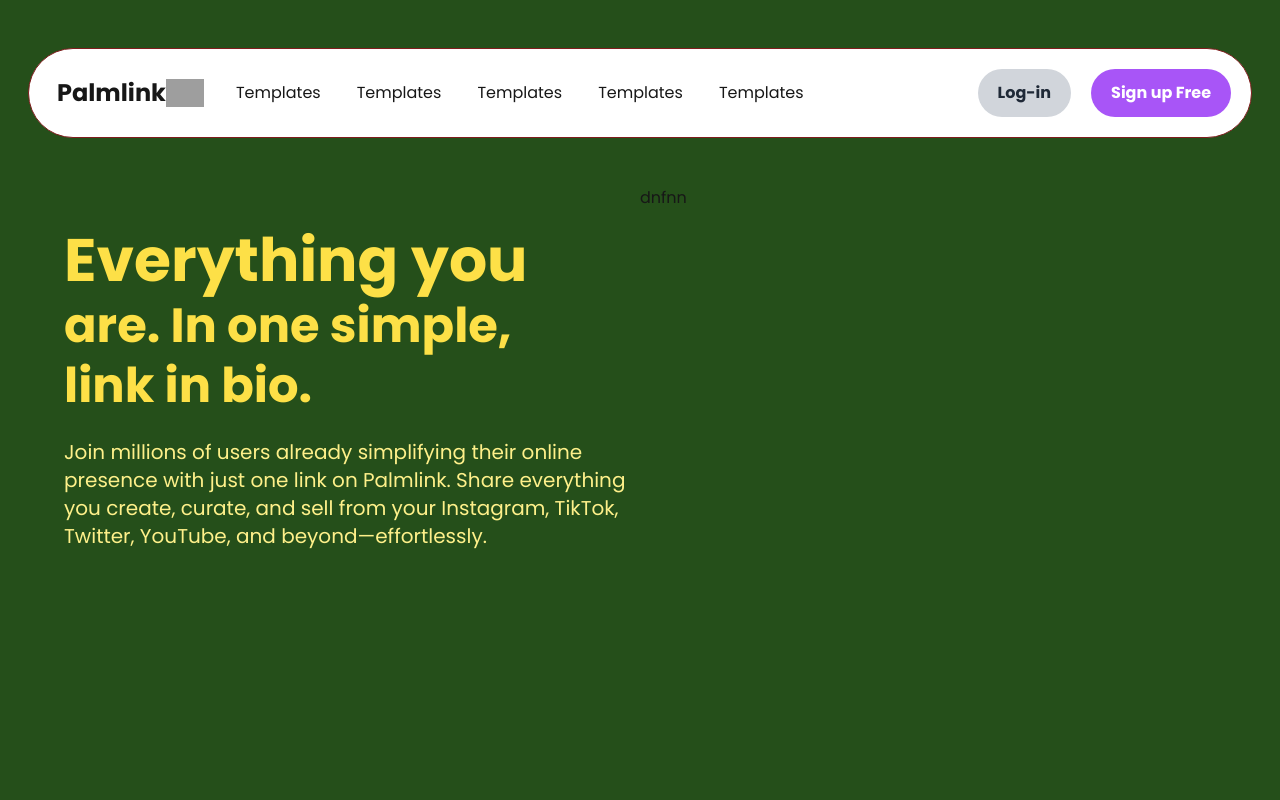
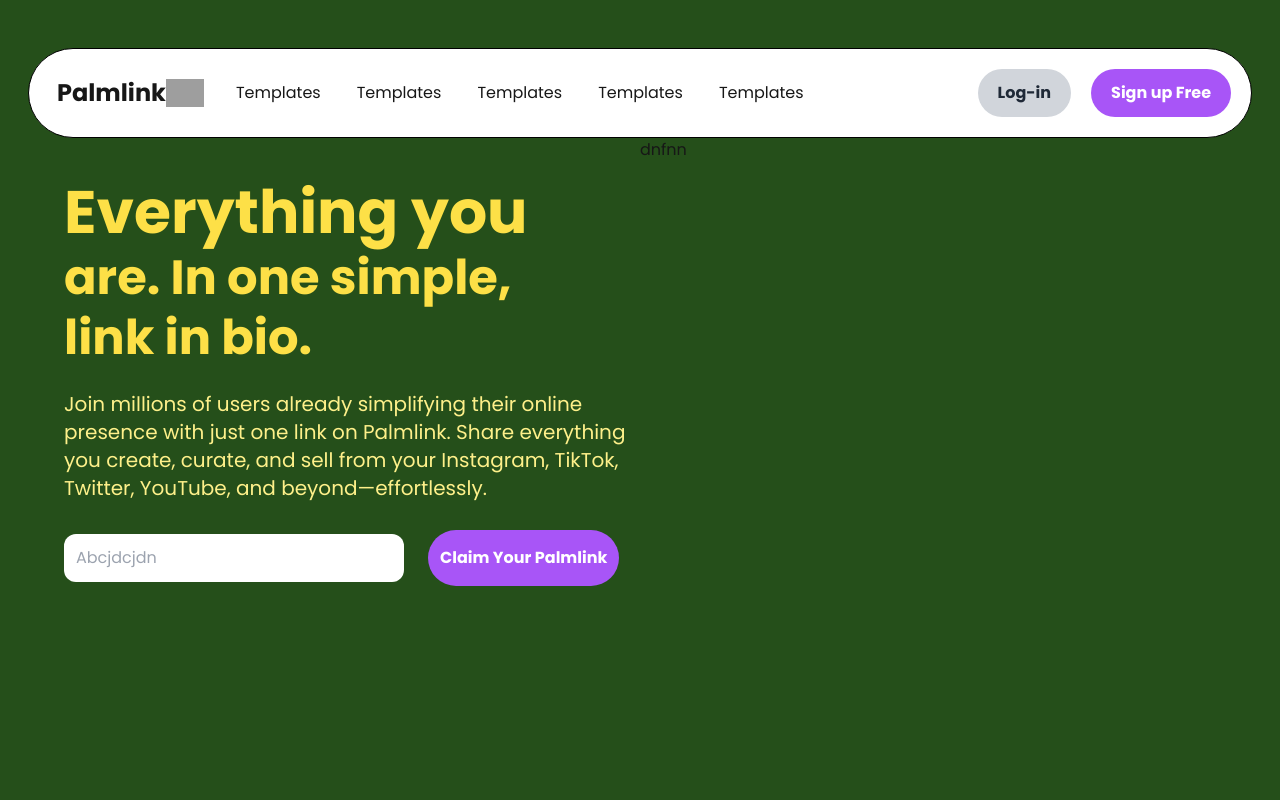
Before and after one commit to kumail-ahmad/myLink, a Next.js app: page / in a window 1280 px wide. Shown: the top 800 px of the page. Built offline with nearby package versions, Linux system fonts and the light colour scheme; grey boxes are pictures that could not be loaded.

Commit message:
changed body

```diff
--- a/app/components/Navbar.js
+++ b/app/components/Navbar.js
@@ -2,7 +2,7 @@ import React from "react";
 import Image from "next/image";
 const Navbar = () => {
   return (
-    <nav className="Navbar border border-red-900 my-12 mx-7 rounded-full p-5 bg-white flex items-center justify-between ">
+    <nav className="Navbar border border-black mt-12 mx-7 rounded-full p-5 bg-white flex items-center justify-between ">
       <div className="logo&clickables flex items-center gap-4">
         <div className="svg mx-2 flex items-center gap-0">
             <h3 className="font-bold text-2xl">Palmlink</h3>
--- a/app/page.js
+++ b/app/page.js
@@ -4,7 +4,7 @@ export default function Home() {
   return (
     <main>
       <section className="bg-customGreen min-h-[100vh] grid grid-cols-2">
-        <div>
+        <div className="text&all">
           <div className="flex justify-center mt-11 flex-col ml-[5vw] gap-3 font-poppins">
             <p className="text-yellow-300 font-bold text-6xl">
               Everything you{" "}
@@ -19,6 +19,20 @@ export default function Home() {
               curate, and sell from your Instagram, TikTok, Twitter, YouTube,
               and beyond—effortlessly.
             </p>
+            <div className="Input&Button ">
+              <input
+                className="rounded-xl p-3 mr-6"
+                type="text"
+                value=""
+                placeholder="Abcjdcjdn"
+              />
+              <button
+                className="bg-purple-500 hover:bg-purple-400 text-white font-bold py-4 px-3 rounded-full"
+                disabled=""
+              >
+                Claim Your Palmlink
+              </button>
+            </div>
           </div>
         </div>
         <div>dnfnn</div>
```
